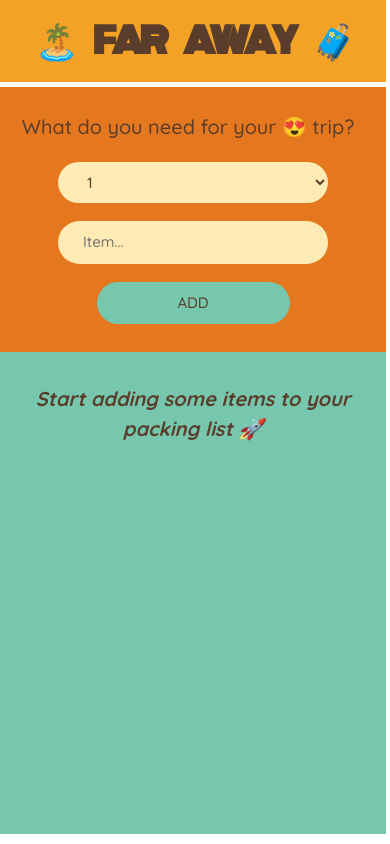
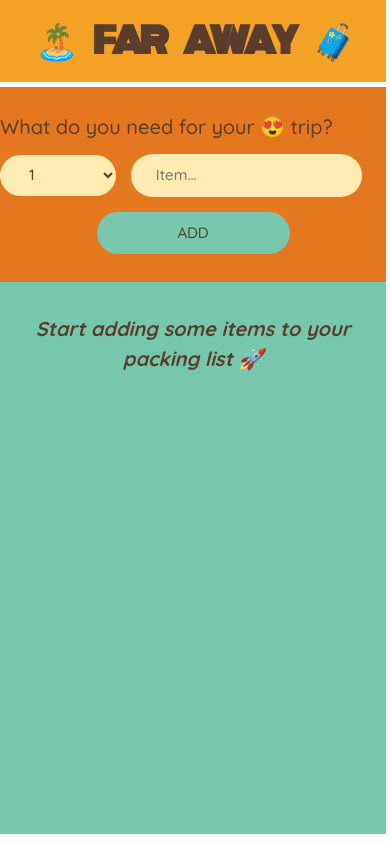
Before and after one commit to Gbangbolaoluwagbemiga/Travel-Todo, a React (Create React App) app: page / in a window 390 px wide. Built offline with nearby package versions, Linux system fonts and the light colour scheme.

Commit message:
css updated

```diff
--- a/src/index.css
+++ b/src/index.css
@@ -134,8 +134,16 @@ input[type='checkbox'] {
 }
 /* MOBILE RESPONSIVENESS */
 @media screen and (max-width: 576px) {
-  .add-form {
-    gap: 0.3rem;
+  .add-form,
+  h3,
+  button {
+    display: block;
+    margin: 0 auto;
+    width: 100%;
+  }
+  select,
+  input {
+    display: inline;
   }
   h1 {
     font-size: 3.5rem;
@@ -143,6 +151,13 @@ input[type='checkbox'] {
     word-spacing: 20px;
     letter-spacing: -5px;
     padding: 2rem 0;
+  }
+  select {
+    width: 30%;
+  }
+  input {
+    width: 60%;
+    margin-left: 1.5rem;
   }
 
   button,
@@ -153,7 +168,7 @@ input[type='checkbox'] {
     font-weight: 500;
     font-size: 1.5rem;
     margin-top: 1.5rem;
-    width: 70%;
+    /* width: 70%; */
   }
   button {
     width: 50%;
```
